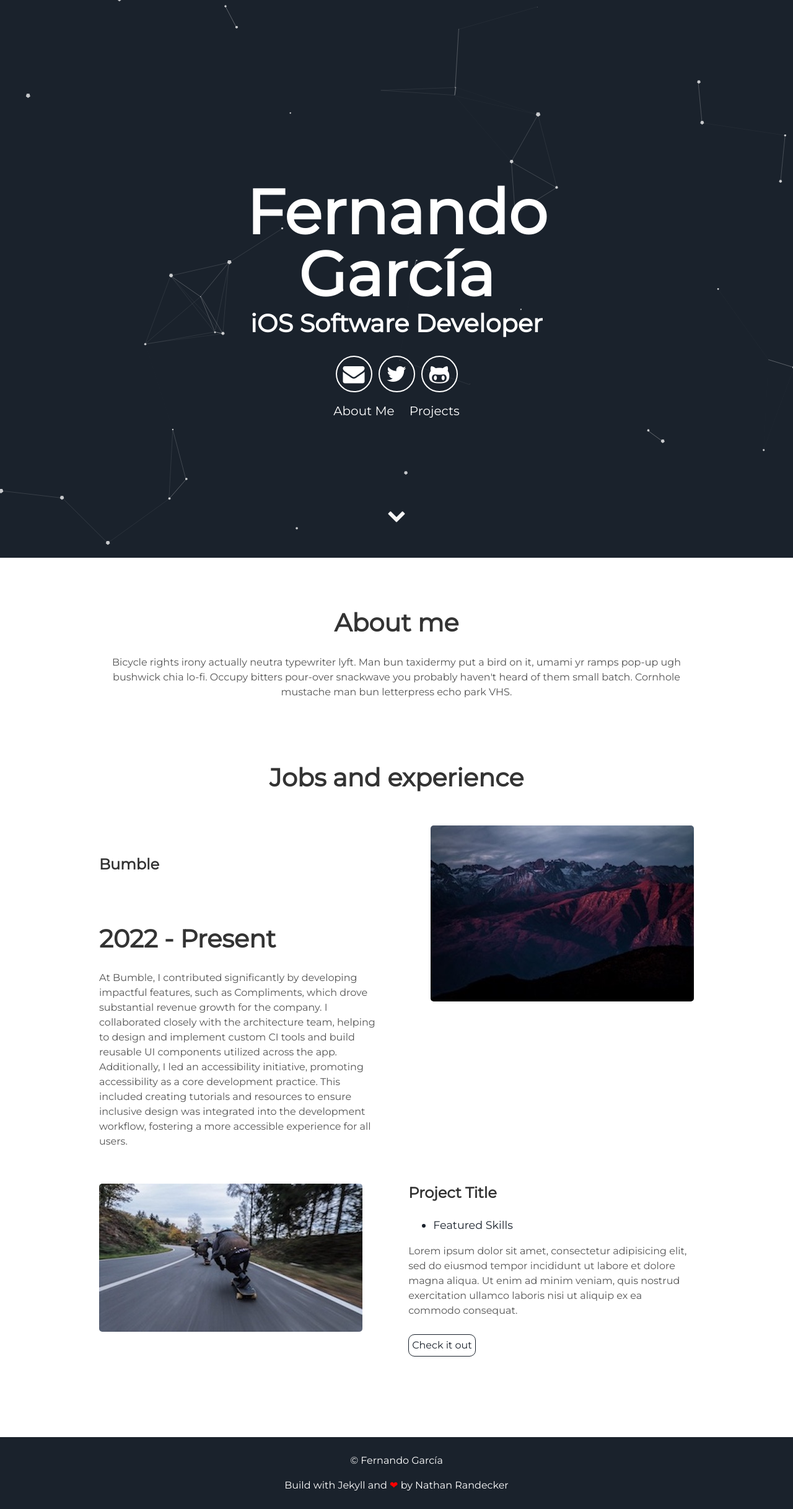
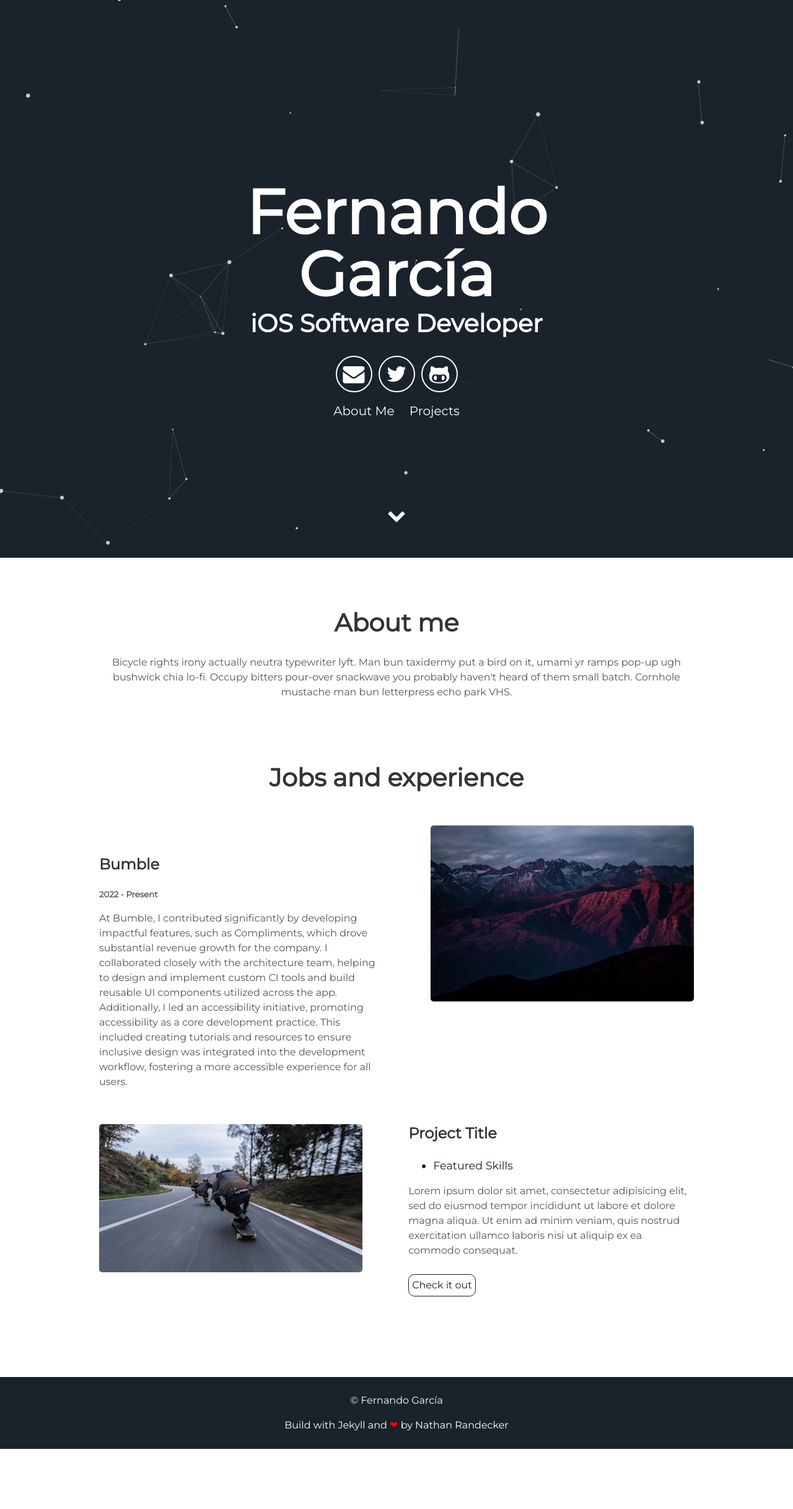
Before and after one commit to fernandofgfer/fernando.github.io, a Jekyll site: the page built from index.html, in a window 1280 px wide. Shown: the whole page at 62% size. Built offline with Jekyll 4.4.1, drawn with Linux system fonts in a browser that asks for light colours; after the commit the page ends 2338 px from its top, so only the background shows below that.

Commit message:
Bumble experience added 2

```diff
--- a/_includes/projects.html
+++ b/_includes/projects.html
@@ -7,7 +7,7 @@
   </div>
   <div class="contents">
     <h3> Bumble </h3>
-    <h1> 2022 - Present </h1>
+    <h5> 2022 - Present </h5>
     <p>At Bumble, I contributed significantly by developing impactful features, such as Compliments, which drove substantial revenue growth for the company. I collaborated closely with the architecture team, helping to design and implement custom CI tools and build reusable UI components utilized across the app. Additionally, I led an accessibility initiative, promoting accessibility as a core development practice. This included creating tutorials and resources to ensure inclusive design was integrated into the development workflow, fostering a more accessible experience for all users.</p>
   </div>
 </div>
```
